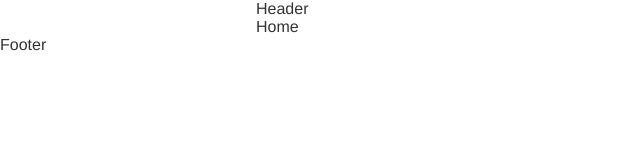
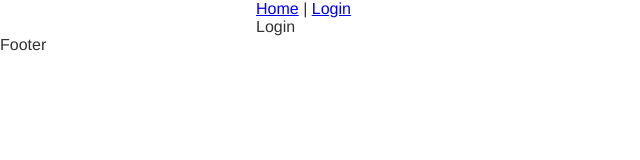
Before and after one commit to cafecomlucas/origamidDogsReactWeb, a React (Vite) app: page /login in a window 1280 px wide. Shown: the top 160 px of the page, without its empty margins (0-640 px from the left). Built offline with nearby package versions, Linux system fonts and the light colour scheme.

Commit message:
Componente Login | Configuração do react-router-dom

```diff
--- a/package.json
+++ b/package.json
@@ -11,7 +11,8 @@
   },
   "dependencies": {
     "react": "^18.3.1",
-    "react-dom": "^18.3.1"
+    "react-dom": "^18.3.1",
+    "react-router-dom": "^7.1.3"
   },
   "devDependencies": {
     "@eslint/js": "^9.17.0",
--- a/src/App.jsx
+++ b/src/App.jsx
@@ -1,15 +1,20 @@
+import { BrowserRouter, Route, Routes } from 'react-router-dom';
 import Header from './Components/Header';
 import Home from './Components/Home';
 import Footer from './Components/Footer';
+import Login from './Components/Login/Login';
 import './App.css';
 
 const App = () => {
   return (
-    <div>
+    <BrowserRouter>
       <Header />
-      <Home />
+      <Routes>
+        <Route path="/" Component={Home} />
+        <Route path="login" Component={Login} />
+      </Routes>
       <Footer />
-    </div>
+    </BrowserRouter>
   );
 };
 
--- a/src/Components/Header.jsx
+++ b/src/Components/Header.jsx
@@ -1,9 +1,12 @@
+import { Link } from 'react-router-dom';
 import styles from './Header.module.css';
 
 const Header = () => {
   return (
     <div className={styles.header}>
-      <nav className="container">Header</nav>
+      <nav className="container">
+        <Link to="/">Home</Link> | <Link to="login">Login</Link>
+      </nav>
     </div>
   );
 };
--- /dev/null
+++ b/src/Components/Login/Login.jsx
@@ -0,0 +1,5 @@
+const Login = () => {
+  return <div className="container">Login</div>;
+};
+
+export default Login;
```
Also changed, not shown: 2 other files (tests, documents, lock files or other folders).
